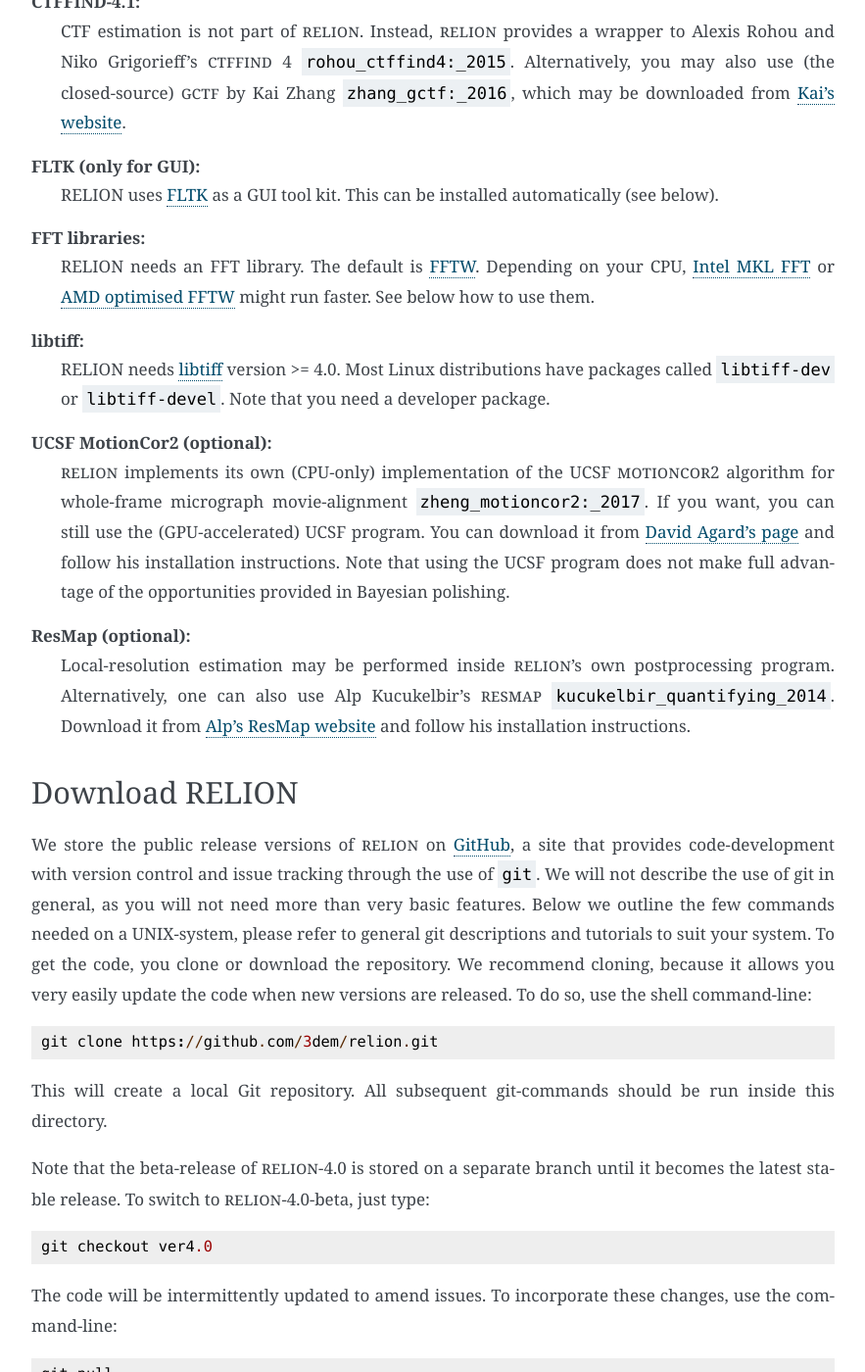
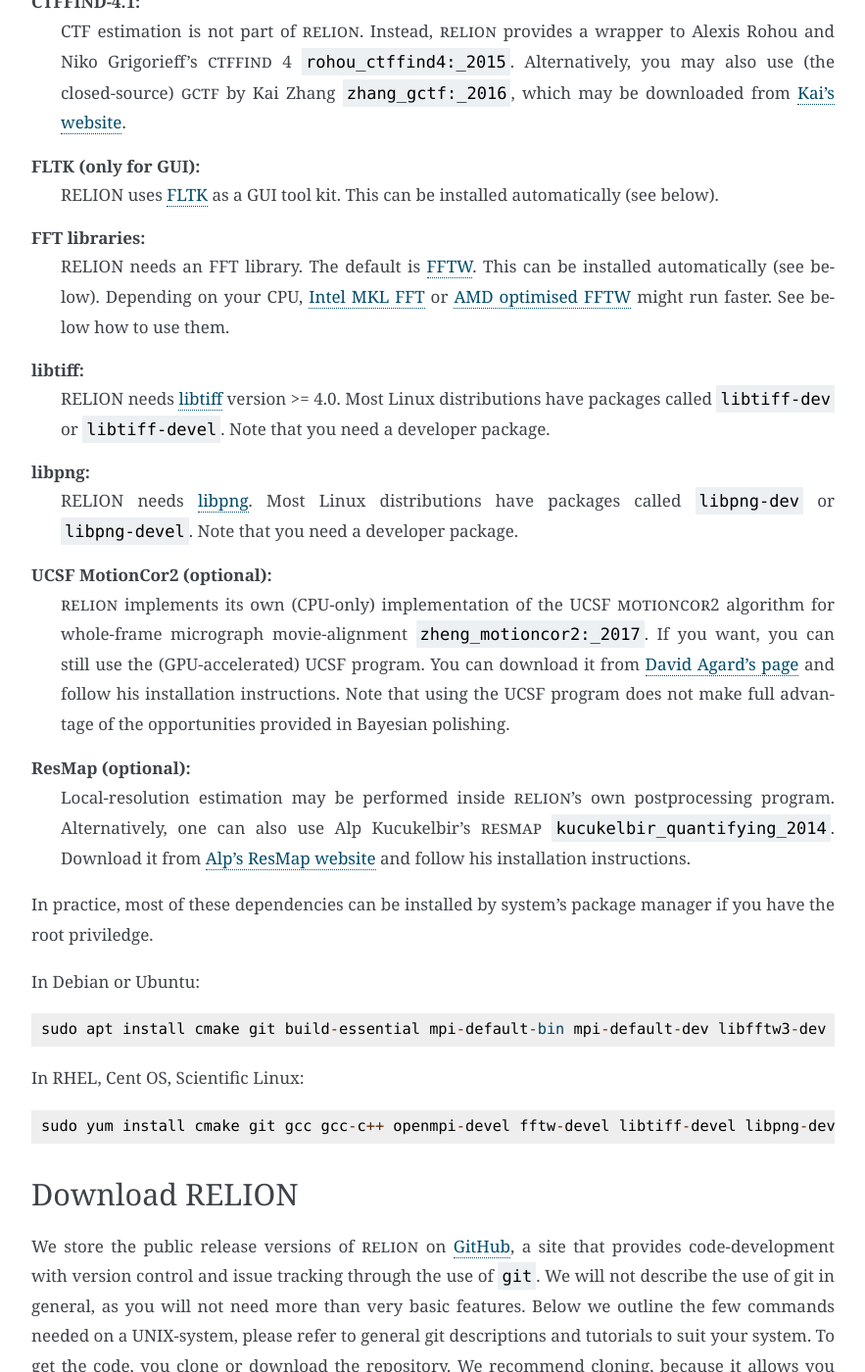
Before and after one commit to 3dem/relion-documents, a Sphinx documentation site: the page built from source/Installation.rst, in a window 1280 px wide and 1400 px high, scrolled down 911 px. Shown: the whole window at 98% size, without its empty margins (308-1191 px from the left). Built offline with Sphinx 7.4.7, drawn with Linux system fonts in a browser that asks for light colours; cross-references to code outside the pages are shown as plain code.

Commit message:
Installation: package manager

```diff
--- a/source/Installation.rst
+++ b/source/Installation.rst
@@ -48,12 +48,18 @@ FLTK (only for GUI):
 FFT libraries:
     RELION needs an FFT library.
     The default is `FFTW <https://www.fftw.org/>`_.
+    This can be installed automatically (see below).
     Depending on your CPU, `Intel MKL FFT <https://software.intel.com/mkl>`_ or `AMD optimised FFTW <https://developer.amd.com/amd-aocl/fftw/>`_ might run faster.
     See below how to use them.
 
 libtiff:
     RELION needs `libtiff <http://www.libtiff.org/>`_ version >= 4.0.
     Most Linux distributions have packages called ``libtiff-dev`` or ``libtiff-devel``.
+    Note that you need a developer package.
+
+libpng:
+    RELION needs `libpng <http://www.libpng.org/pub/png/libpng.html>`_.
+    Most Linux distributions have packages called ``libpng-dev`` or ``libpng-devel``.
     Note that you need a developer package.
 
 UCSF MotionCor2 (optional):
@@ -66,6 +72,17 @@ ResMap (optional):
     Local-resolution estimation may be performed inside |RELION|'s own postprocessing program.
     Alternatively, one can also use Alp Kucukelbir's :textsc:`resmap` :cite:`kucukelbir_quantifying_2014`.
     Download it from `Alp's ResMap website <http://resmap.sourceforge.net/>`_  and follow his installation instructions.
+
+
+In practice, most of these dependencies can be installed by system's package manager if you have the root priviledge.
+
+In Debian or Ubuntu::
+
+    sudo apt install cmake git build-essential mpi-default-bin mpi-default-dev libfftw3-dev libtiff-dev libpng-dev
+
+In RHEL, Cent OS, Scientific Linux::
+
+    sudo yum install cmake git gcc gcc-c++ openmpi-devel fftw-devel libtiff-devel libpng-devel
 
 
 Download RELION
```
